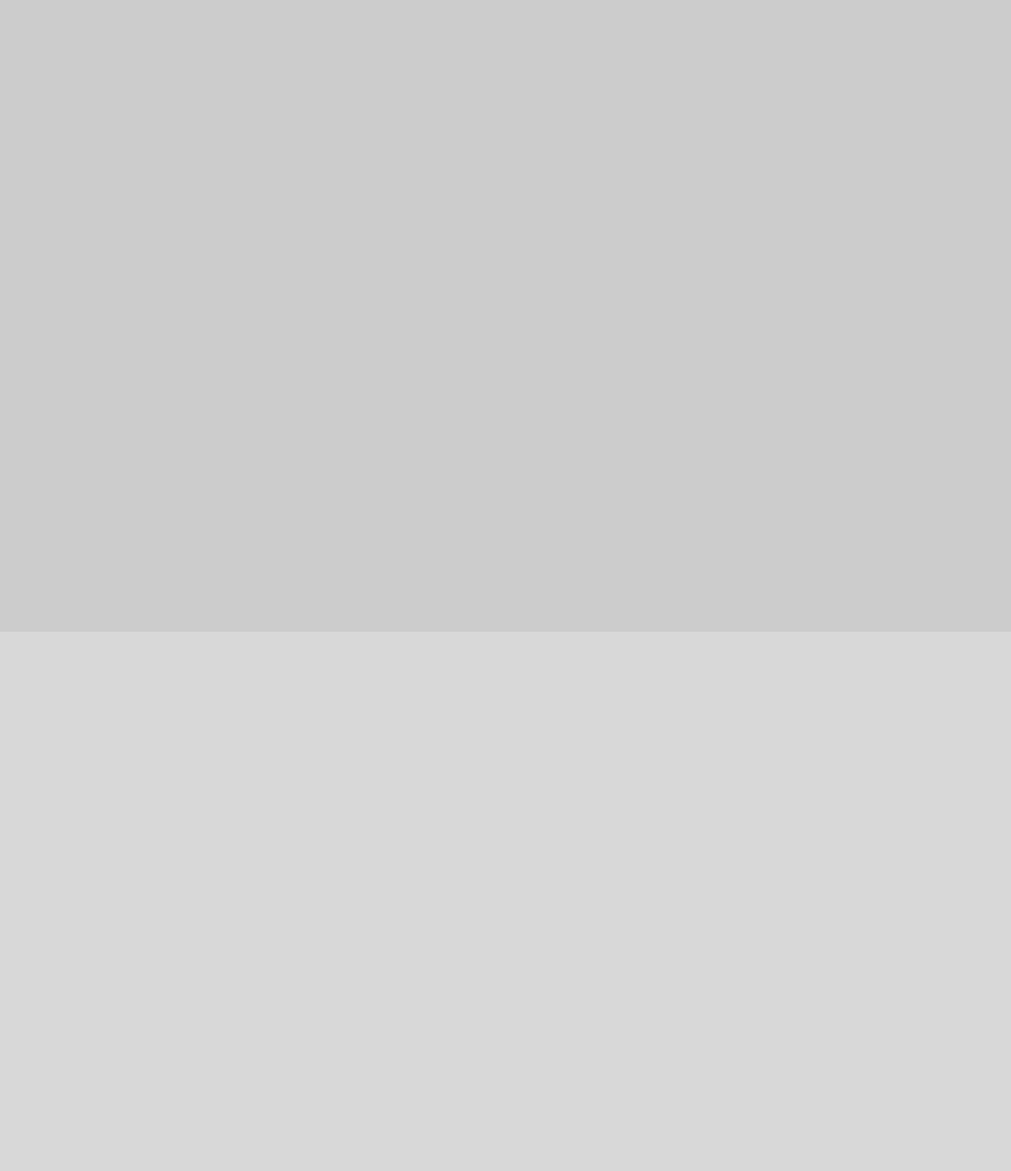
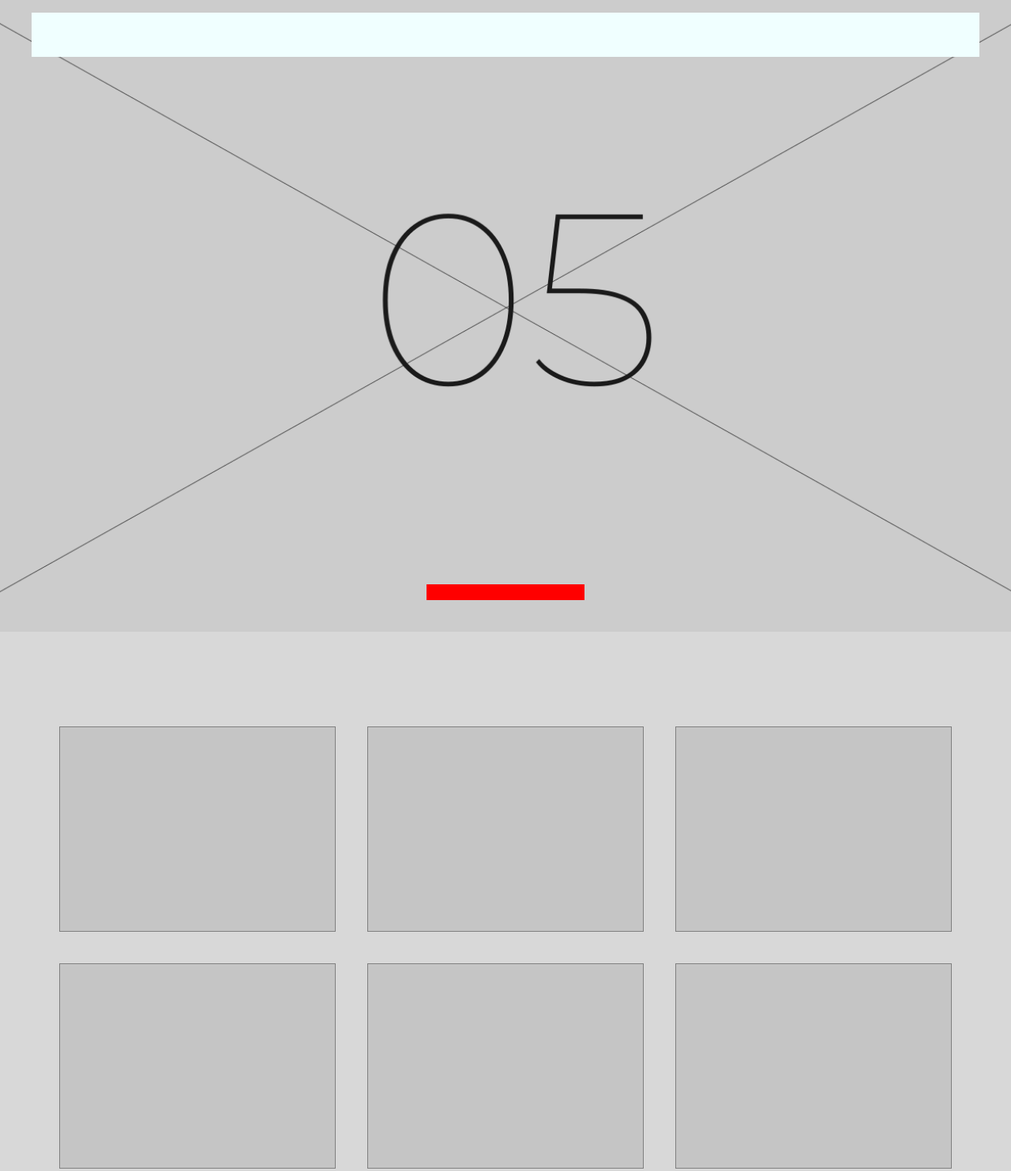
Before and after one commit to felipedemelodg/demeloapp, a plain HTML site: page index.html in a window 1280 px wide. Shown: the top 1483 px of the page at 79% size. Drawn offline with Linux system fonts and the light colour scheme.

Commit message:
nova estrutura

```diff
--- a/index.html
+++ b/index.html
@@ -6,16 +6,23 @@
     <meta name="viewport" content="width=device-width, initial-scale=1.0">
     <title>Título do Seu Site</title>
     <link rel="stylesheet" href="src/css/base/cores.css">
+    <link rel="stylesheet" href="src/css/base/larguras.css">
     <link rel="stylesheet" href="src/css/base/reset.css">
     <link rel="stylesheet" href="src/css/layout/apresentacao.css">
     <link rel="stylesheet" href="src/css/layout/conteudo.css">
+    <link rel="stylesheet" href="src/css/componentes/miniatura.css">
     <link rel="stylesheet" href="src/css/layout/rodape.css">
 </head>
-
+    <style>
+        body{
+            display: flex;
+            flex-direction: column;
+        }
+    </style>
 <body>
     <header id="apresentacao">
-        <!-- <nav id="navegacao">
-            <img src="" alt="" id="logoNavegacao">
+        <nav id="navegacao">
+            <!-- <img src="" alt="" id="logoNavegacao">
             <ul id="menuNavegacao">
                 <li class="menuBotao"><a href="#">Menu</a> </li>
                 <li class="menuBotao"><a href="#">Menu</a> </li>
@@ -24,9 +31,9 @@
             <form id="formularioDeBusca">
                 <input type="text" id="campoDeBusca">
                 <button id="botaoBuscar">Buscar</button>
-            </form>
-        </nav> -->
-        <!-- <section id="sliders">
+            </form> -->
+        </nav>
+        <section id="sliders">
             <section id="listaDeImagens">
                 <img src="/img/sliders01.png" alt="">
                 <img src="/img/sliders02.png" alt="">
@@ -41,17 +48,17 @@
                 <li class="botaoDeNavegacaoDosSliders"></li>
                 <li class="botaoDeNavegacaoDosSliders"></li>
             </ul>
-        </section> -->
+        </section>
     </header>
     <main id="conteudo">
-        <!-- <section id="miniaturas">
+        <section id="miniaturas">
             <section class="miniatura"></section>
             <section class="miniatura"></section>
             <section class="miniatura"></section>
             <section class="miniatura"></section>
             <section class="miniatura"></section>
             <section class="miniatura"></section>
-        </section> -->
+        </section>
     </main>
     <footer id="rodape"></footer>
 </body>
--- a/src/css/base/cores.css
+++ b/src/css/base/cores.css
@@ -3,6 +3,7 @@
     --cor-secundaria:rgb(78, 78, 78);
     --cor-tercearia:rgb(185, 185, 185);
     --fundo-apresentacao:rgb(204,204,204);
-    --fundo-miniaturas:rgb(216,216,216);
+    --fundo-conteudo:rgb(216,216,216);
+    --fundo-miniatura:#c5c5c5;
     --fundo-rodape:rgb(41, 41, 41);
 }
--- /dev/null
+++ b/src/css/base/larguras.css
@@ -0,0 +1,3 @@
+:root{
+    --largura-maxima:1200px;
+}
--- /dev/null
+++ b/src/css/componentes/miniatura.css
@@ -0,0 +1,15 @@
+#miniaturas{
+    /* background-color: white; */
+    width: var(--largura-maxima);
+    height: auto;
+    display: flex;
+    flex-wrap: wrap;
+    gap: 40px;
+    justify-content: center;
+}
+.miniatura{
+    background-color: var(--fundo-miniatura);
+    width: 350px;
+    height: 260px;
+    border: 1px solid gray;
+}
--- a/src/css/layout/apresentacao.css
+++ b/src/css/layout/apresentacao.css
@@ -1,5 +1,51 @@
-#apresentacao{
+#apresentacao {
     background-color: var(--fundo-apresentacao);
     width: 100%;
     height: 100vh;
+    display: flex;
+    justify-content: center;
 }
+
+#navegacao {
+    background-color: azure;
+    height: 56px;
+    width: var(--largura-maxima);
+    position: fixed;
+    top: 16px;
+    z-index: 1;
+}
+
+#sliders {
+    width: 100vw;
+    display: flex;
+    justify-content: center;
+    align-items: center;
+    flex-direction: column;
+}
+
+#listaDeImagens {
+    position: relative;
+    width: 100%;
+    /* <-- NÃO usa 100vw */
+    height: 100vh;
+    overflow: hidden;
+}
+
+#listaDeImagens>img {
+    position: absolute;
+    top: 0;
+    left: 0;
+    width: 100%;
+    height: 100%;
+    object-fit: cover;
+}
+
+#slidersNavegacao {
+
+    position: relative;
+    bottom: 40px;
+    /* z-index: 1; */
+    height: 20px;
+    width: 200px;
+    background-color: red;
+}
--- a/src/css/layout/conteudo.css
+++ b/src/css/layout/conteudo.css
@@ -1,5 +1,8 @@
 #conteudo{
-    background-color: var(--fundo-miniaturas);
+    background-color: var(--fundo-conteudo);
     height: 100vh;
     width: 100%;
+    display: flex;
+    justify-content: center;
+    align-items: center;
 }
```
